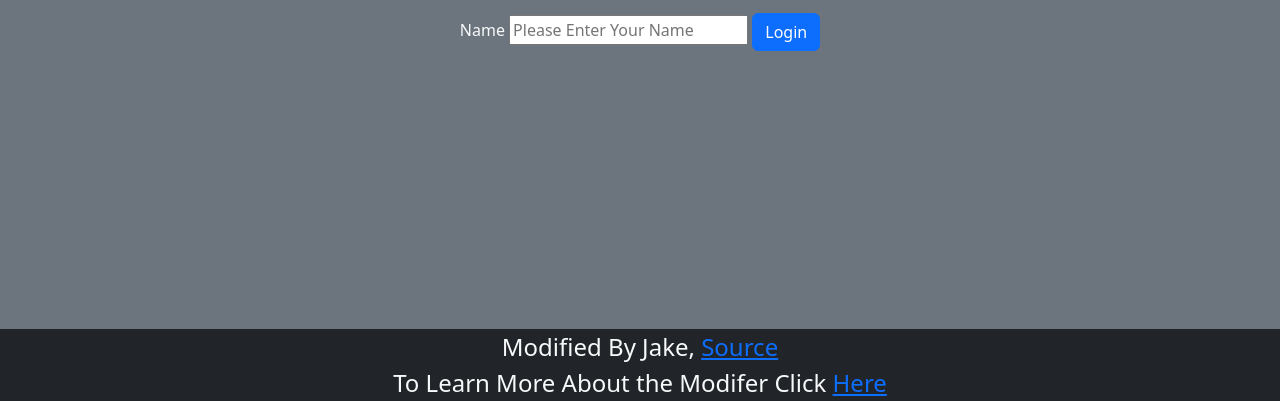
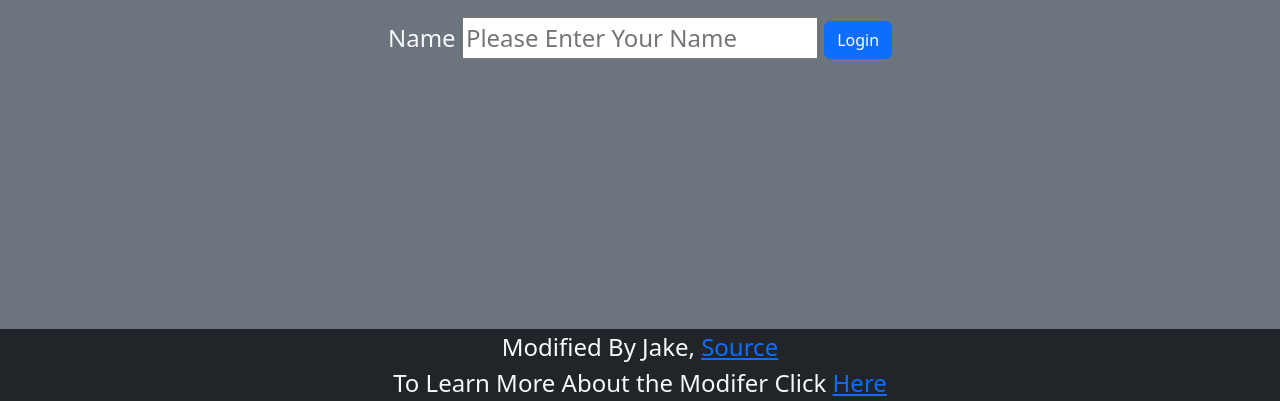
Before and after one commit to bluegunnar15/simon, a plain HTML site: page index.html in a window 1280 px wide. Shown: the part 441-842 px from the top of the page. Drawn offline with nearby package versions, Linux system fonts and the light colour scheme.

Commit message:
Made all text bigger, more readable

```diff
--- a/main.css
+++ b/main.css
@@ -110,6 +110,10 @@ footer a {
   border: thick solid rgb(27, 14, 100);
 }
 
+.container-fluid {
+  font-size: x-large;
+}
+
 .controls {
   position: absolute;
   border-radius: 50%;
```
